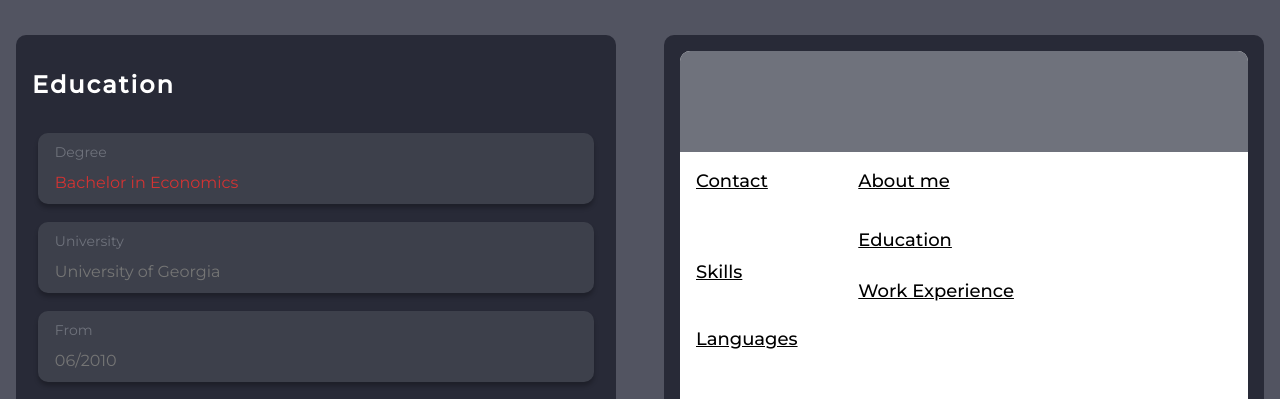
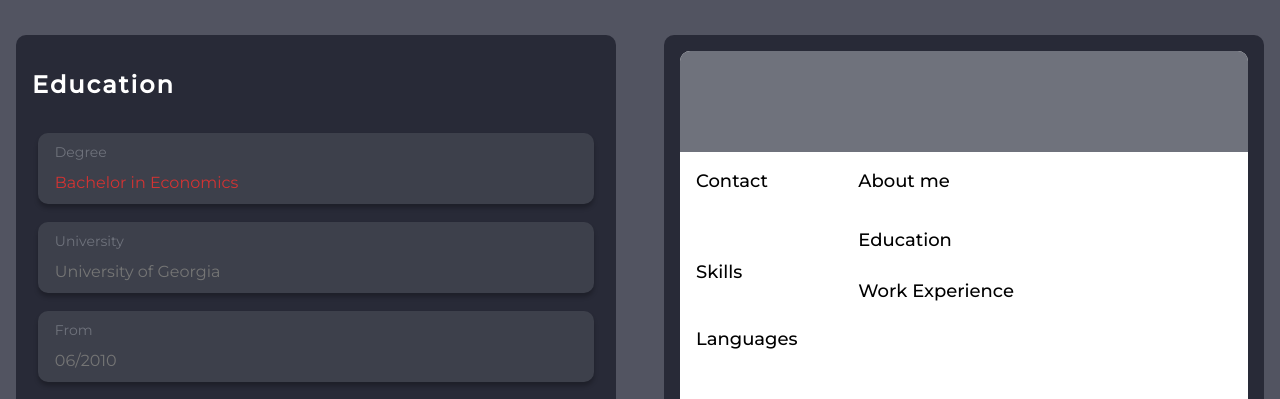
Before and after one commit to LPRegen/resume-builder, a React (Create React App) app: page /education in a window 1280 px wide. Shown: the top 399 px of the page. Built offline with nearby package versions, Linux system fonts and the light colour scheme.

Commit message:
refactor: remove resume's underlines

```diff
--- a/src/components/Resume/AboutMe.js
+++ b/src/components/Resume/AboutMe.js
@@ -19,7 +19,6 @@ const Container = styled.div`
 `;
 
 const Header = styled.p`
-  text-decoration: underline;
   font-size: 18px;
   font-weight: 500;
 `;
--- a/src/components/Resume/Contact.js
+++ b/src/components/Resume/Contact.js
@@ -23,7 +23,6 @@ const Container = styled.div`
 
 const Header = styled.p`
   font-weight: 500;
-  text-decoration: underline;
   font-size: 18px;
 `;
 
--- a/src/components/Resume/Education.js
+++ b/src/components/Resume/Education.js
@@ -32,7 +32,6 @@ const Container = styled.div`
 `;
 
 const Header = styled.p`
-  text-decoration: underline;
   font-size: 18px;
   font-weight: 500;
 `;
@@ -45,7 +44,6 @@ const University = styled.p`
 const Title = styled.p`
   font-size: 16px;
   font-weight: normal;
-  text-decoration: underline;
   padding-top: 1rem;
 `;
 
--- a/src/components/Resume/Languages.js
+++ b/src/components/Resume/Languages.js
@@ -29,7 +29,6 @@ const Container = styled.div`
 
 const Header = styled.p`
   font-weight: 500;
-  text-decoration: underline;
   font-size: 18px;
 `;
 
--- a/src/components/Resume/Skills.js
+++ b/src/components/Resume/Skills.js
@@ -27,7 +27,6 @@ const Container = styled.div`
 
 const Header = styled.p`
   font-weight: 500;
-  text-decoration: underline;
   font-size: 18px;
 `;
 
--- a/src/components/Resume/Work.js
+++ b/src/components/Resume/Work.js
@@ -34,7 +34,6 @@ const Container = styled.div`
 `;
 
 const Header = styled.p`
-  text-decoration: underline;
   font-size: 18px;
   font-weight: 500;
 `;
@@ -42,7 +41,6 @@ const Header = styled.p`
 const Title = styled.p`
   font-size: 16px;
   font-weight: normal;
-  text-decoration: underline;
   padding-top: 1rem;
 `;
 
```
